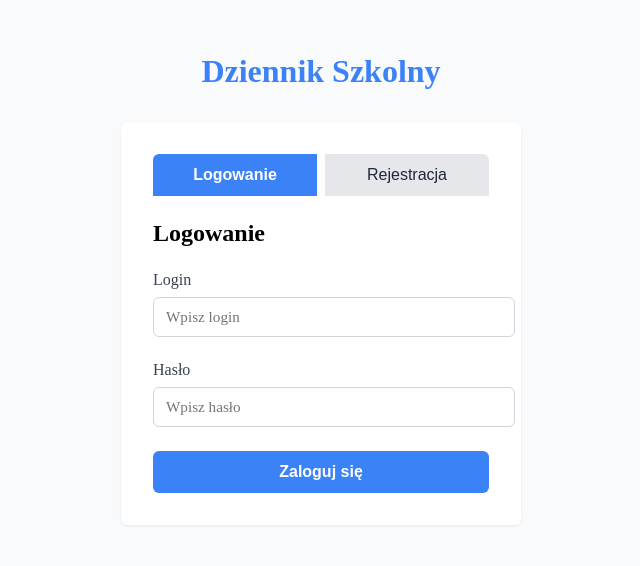
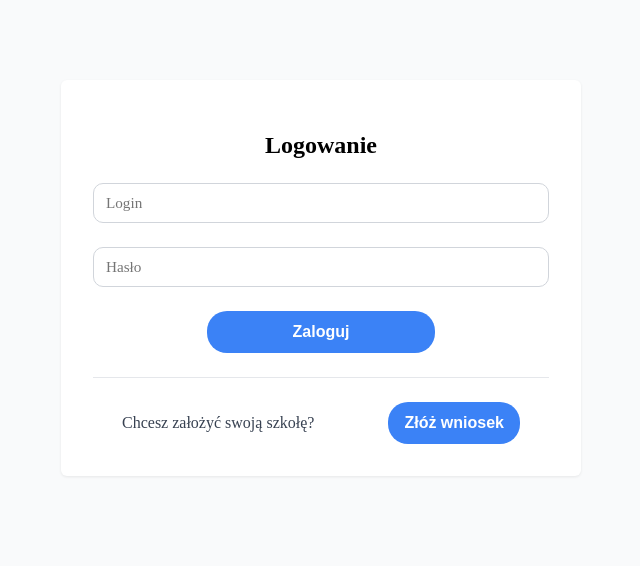
Before and after one commit to jnadolski223/school-gradebook-application, a Next.js app in the folder frontend/: page /login in a window 1280 px wide. Shown: the part 146-712 px from the top of the page, without its empty margins (319-959 px from the left). Built offline with nearby package versions, Linux system fonts and the light colour scheme.

Commit message:
Improved styling on login page

```diff
--- a/frontend/app/login/page.tsx
+++ b/frontend/app/login/page.tsx
@@ -1,10 +1,9 @@
 "use client";
 
 import React, { useState } from "react";
-import { loginUser, registerUser, UserRole } from "@/lib/api";
+import { loginUser } from "@/lib/api";
 
 export default function LoginPage() {
-  const [isLogin, setIsLogin] = useState(true);
   const [isLoading, setIsLoading] = useState(false);
   const [error, setError] = useState<string | null>(null);
   const [success, setSuccess] = useState<string | null>(null);
@@ -12,12 +11,6 @@ export default function LoginPage() {
   const [loginForm, setLoginForm] = useState({
     login: "",
     password: "",
-  });
-
-  const [registerForm, setRegisterForm] = useState({
-    login: "",
-    password: "",
-    role: "STUDENT" as UserRole,
   });
 
   const handleLogin = async (e: React.FormEvent) => {
@@ -38,27 +31,6 @@ export default function LoginPage() {
     }
   };
 
-  const handleRegister = async (e: React.FormEvent) => {
-    e.preventDefault();
-    setIsLoading(true);
-    setError(null);
-    setSuccess(null);
-
-    try {
-      await registerUser(registerForm);
-      setSuccess("Zarejestrowano pomyślnie!");
-      setRegisterForm({
-        login: "",
-        password: "",
-        role: "STUDENT",
-      });
-    } catch (err) {
-      setError(err instanceof Error ? err.message : "Błąd przy rejestracji");
-    } finally {
-      setIsLoading(false);
-    }
-  };
-
   return (
     <div
       style={{
@@ -70,19 +42,7 @@ export default function LoginPage() {
         backgroundColor: "#f9fafb",
       }}
     >
-      <div style={{ width: "100%", maxWidth: "400px" }}>
-        <div style={{ textAlign: "center", marginBottom: "2rem" }}>
-          <h1
-            style={{
-              fontSize: "2rem",
-              color: "#3b82f6",
-              marginBottom: "0.5rem",
-            }}
-          >
-            Dziennik Szkolny
-          </h1>
-        </div>
-
+      <div style={{ width: "100%", maxWidth: "520px" }}>
         <div
           style={{
             backgroundColor: "white",
@@ -123,50 +83,14 @@ export default function LoginPage() {
           )}
 
           <div style={{ marginBottom: "0" }}>
-            <div
-              style={{ display: "flex", gap: "0.5rem", marginBottom: "1.5rem" }}
-            >
-              <button
-                onClick={() => setIsLogin(true)}
-                style={{
-                  flex: 1,
-                  padding: "0.75rem 1rem",
-                  fontSize: "1rem",
-                  fontWeight: isLogin ? "600" : "500",
-                  backgroundColor: isLogin ? "#3b82f6" : "#e5e7eb",
-                  color: isLogin ? "white" : "#1f2937",
-                  border: "none",
-                  borderRadius: "6px 0 0 0",
-                  cursor: "pointer",
-                }}
-              >
-                Logowanie
-              </button>
-              <button
-                onClick={() => setIsLogin(false)}
-                style={{
-                  flex: 1,
-                  padding: "0.75rem 1rem",
-                  fontSize: "1rem",
-                  fontWeight: !isLogin ? "600" : "500",
-                  backgroundColor: !isLogin ? "#3b82f6" : "#e5e7eb",
-                  color: !isLogin ? "white" : "#1f2937",
-                  border: "none",
-                  borderRadius: "0 6px 0 0",
-                  cursor: "pointer",
-                }}
-              >
-                Rejestracja
-              </button>
-            </div>
-
-            {isLogin ? (
             <div>
               <h2
                 style={{
                   fontSize: "1.5rem",
                   marginBottom: "1.5rem",
                   fontWeight: "600",
+                  display: "flex",
+                  justifyContent: "center",
                 }}
               >
                 Logowanie
@@ -180,16 +104,6 @@ export default function LoginPage() {
                 }}
               >
                 <div>
-                    <label
-                      style={{
-                        display: "block",
-                        marginBottom: "0.5rem",
-                        fontWeight: "500",
-                        color: "#374151",
-                      }}
-                    >
-                      Login
-                    </label>
                   <input
                     type="text"
                     value={loginForm.login}
@@ -197,28 +111,19 @@ export default function LoginPage() {
                       setLoginForm({ ...loginForm, login: e.target.value })
                     }
                     required
-                      placeholder="Wpisz login"
+                    placeholder="Login"
                     style={{
                       width: "100%",
+                      boxSizing: "border-box",
                       padding: "0.625rem 0.75rem",
                       border: "1px solid #d1d5db",
-                        borderRadius: "6px",
+                      borderRadius: "10px",
                       fontSize: "0.95rem",
                       fontFamily: "inherit",
                     }}
                   />
                 </div>
                 <div>
-                    <label
-                      style={{
-                        display: "block",
-                        marginBottom: "0.5rem",
-                        fontWeight: "500",
-                        color: "#374151",
-                      }}
-                    >
-                      Hasło
-                    </label>
                   <input
                     type="password"
                     value={loginForm.password}
@@ -226,12 +131,13 @@ export default function LoginPage() {
                       setLoginForm({ ...loginForm, password: e.target.value })
                     }
                     required
-                      placeholder="Wpisz hasło"
+                    placeholder="Hasło"
                     style={{
                       width: "100%",
+                      boxSizing: "border-box",
                       padding: "0.625rem 0.75rem",
                       border: "1px solid #d1d5db",
-                        borderRadius: "6px",
+                      borderRadius: "10px",
                       fontSize: "0.95rem",
                       fontFamily: "inherit",
                     }}
@@ -246,156 +152,54 @@ export default function LoginPage() {
                     color: "white",
                     fontWeight: "600",
                     border: "none",
-                      borderRadius: "6px",
+                    borderRadius: "20px",
                     cursor: "pointer",
                     fontSize: "1rem",
+                    width: "50%",
+                    display: "flex",
+                    justifyContent: "center",
+                    alignSelf: "center",
                   }}
                 >
-                    {isLoading ? "Logowanie..." : "Zaloguj się"}
+                  {isLoading ? "Logowanie..." : "Zaloguj"}
                 </button>
               </form>
-              </div>
-            ) : (
-              <div>
-                <h2
+              <div
                 style={{
-                    fontSize: "1.5rem",
-                    marginBottom: "1.5rem",
-                    fontWeight: "600",
+                  height: "1px",
+                  backgroundColor: "#e5e7eb",
+                  margin: "1.5rem 0",
+                }}
+              />
+              <div
+                style={{
+                  display: "flex",
+                  alignItems: "center",
+                  justifyContent: "space-around",
+                  gap: "1rem",
+                  flexWrap: "nowrap",
                 }}
               >
-                  Rejestracja
-                </h2>
-                <form
-                  onSubmit={handleRegister}
-                  style={{
-                    display: "flex",
-                    flexDirection: "column",
-                    gap: "1.5rem",
-                  }}
-                >
-                  <div>
-                    <label
-                      style={{
-                        display: "block",
-                        marginBottom: "0.5rem",
-                        fontWeight: "500",
-                        color: "#374151",
-                      }}
-                    >
-                      Login
-                    </label>
-                    <input
-                      type="text"
-                      value={registerForm.login}
-                      onChange={(e) =>
-                        setRegisterForm({
-                          ...registerForm,
-                          login: e.target.value,
-                        })
-                      }
-                      required
-                      placeholder="Wybierz login"
-                      style={{
-                        width: "100%",
-                        padding: "0.625rem 0.75rem",
-                        border: "1px solid #d1d5db",
-                        borderRadius: "6px",
-                        fontSize: "0.95rem",
-                        fontFamily: "inherit",
-                      }}
-                    />
-                  </div>
-                  <div>
-                    <label
-                      style={{
-                        display: "block",
-                        marginBottom: "0.5rem",
-                        fontWeight: "500",
-                        color: "#374151",
-                      }}
-                    >
-                      Hasło
-                    </label>
-                    <input
-                      type="password"
-                      value={registerForm.password}
-                      onChange={(e) =>
-                        setRegisterForm({
-                          ...registerForm,
-                          password: e.target.value,
-                        })
-                      }
-                      required
-                      placeholder="Wybierz hasło"
-                      style={{
-                        width: "100%",
-                        padding: "0.625rem 0.75rem",
-                        border: "1px solid #d1d5db",
-                        borderRadius: "6px",
-                        fontSize: "0.95rem",
-                        fontFamily: "inherit",
-                      }}
-                    />
-                  </div>
-                  <div>
-                    <label
-                      style={{
-                        display: "block",
-                        marginBottom: "0.5rem",
-                        fontWeight: "500",
-                        color: "#374151",
-                      }}
-                    >
-                      Rola
-                    </label>
-                    <select
-                      value={registerForm.role}
-                      onChange={(e) =>
-                        setRegisterForm({
-                          ...registerForm,
-                          role: e.target.value as UserRole,
-                        })
-                      }
-                      style={{
-                        width: "100%",
-                        padding: "0.625rem 0.75rem",
-                        border: "1px solid #d1d5db",
-                        borderRadius: "6px",
-                        fontSize: "0.95rem",
-                        fontFamily: "inherit",
-                      }}
-                    >
-                      <option value="STUDENT">Uczeń</option>
-                      <option value="PARENT">Rodzic</option>
-                      <option value="TEACHER">Nauczyciel</option>
-                      <option value="SCHOOL_ADMINISTRATOR">
-                        Administrator szkoły
-                      </option>
-                      <option value="APP_ADMINISTRATOR">
-                        Administrator aplikacji
-                      </option>
-                    </select>
-                  </div>
+                <span style={{ color: "#374151", fontWeight: "500" }}>
+                  Chcesz założyć swoją szkołę?
+                </span>
                 <button
-                    type="submit"
-                    disabled={isLoading}
+                  type="button"
                   style={{
                     padding: "0.75rem 1rem",
                     backgroundColor: "#3b82f6",
                     color: "white",
                     fontWeight: "600",
                     border: "none",
-                      borderRadius: "6px",
+                    borderRadius: "20px",
                     cursor: "pointer",
                     fontSize: "1rem",
                   }}
                 >
-                    {isLoading ? "Rejestracja..." : "Zarejestruj się"}
+                  Złóż wniosek
                 </button>
-                </form>
               </div>
-            )}
+            </div>
           </div>
         </div>
       </div>
```
Lines whose indentation alone changed are shown as unchanged.
